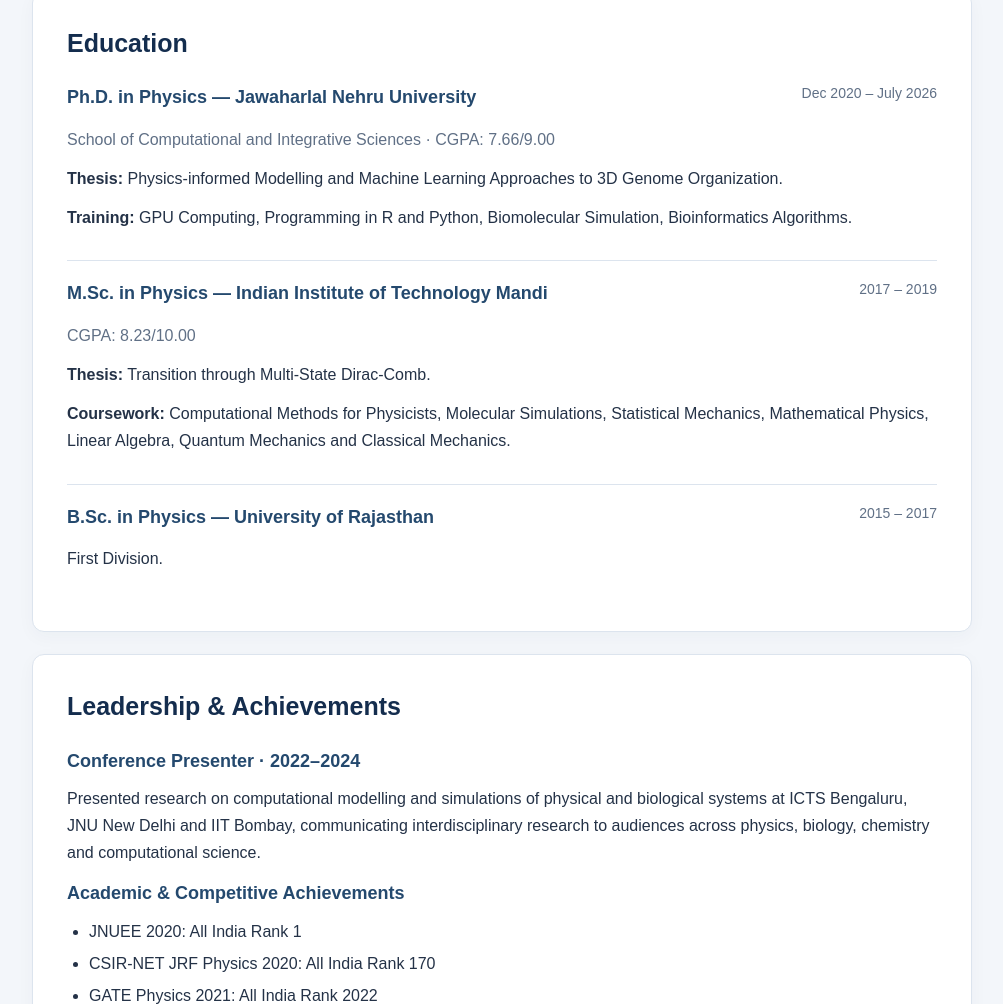
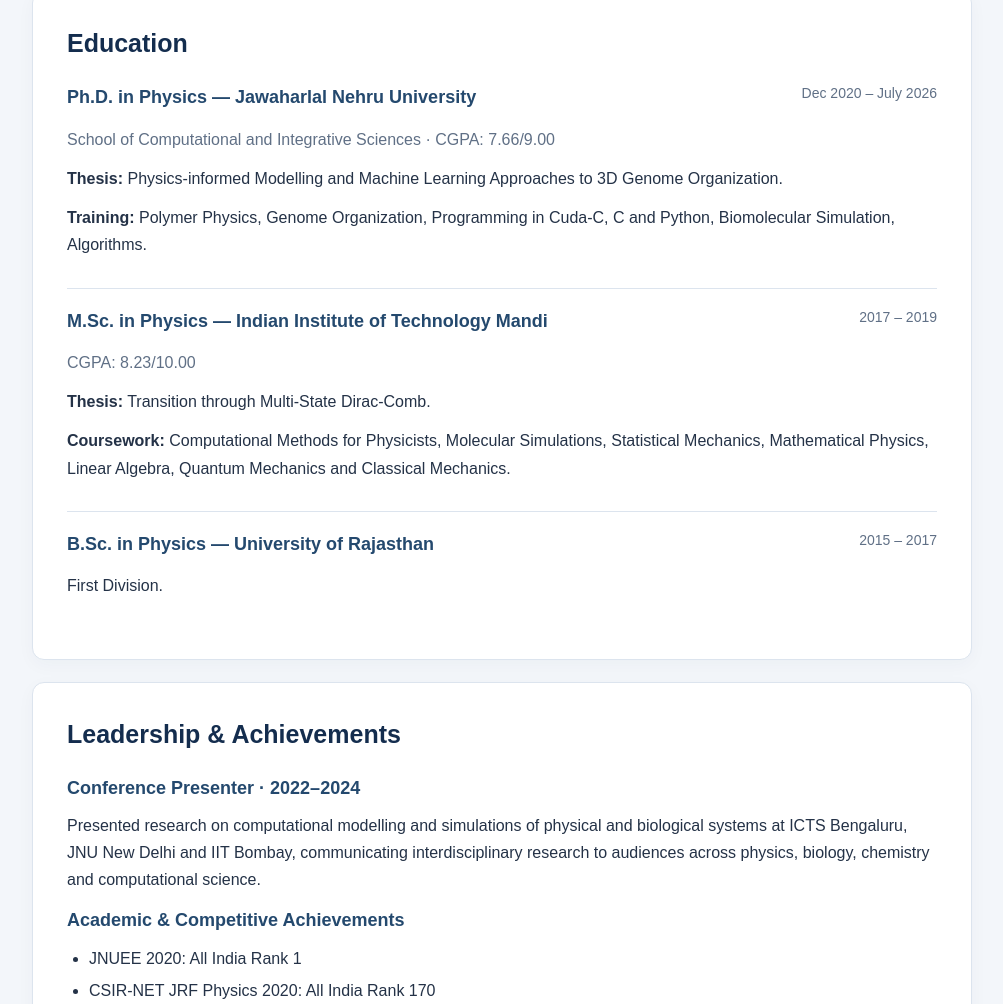
Before and after one commit to Scor8R/Rahul_Mittal, a plain HTML site: page index.html in a window 1280 px wide. Shown: the part 2858-3862 px from the top of the page, without its empty margins (138-1141 px from the left). Drawn offline with Linux system fonts and the light colour scheme.

Commit message:
Update index.html

```diff
--- a/index.html
+++ b/index.html
@@ -267,7 +267,7 @@
         <div class="item-head"><h3>Ph.D. in Physics — Jawaharlal Nehru University</h3><span class="date">Dec 2020 – July 2026</span></div>
         <p class="muted">School of Computational and Integrative Sciences · CGPA: 7.66/9.00</p>
         <p><strong>Thesis:</strong> Physics-informed Modelling and Machine Learning Approaches to 3D Genome Organization.</p>
-        <p><strong>Training:</strong> GPU Computing, Programming in R and Python, Biomolecular Simulation, Bioinformatics Algorithms.</p>
+        <p><strong>Training:</strong> Polymer Physics, Genome Organization, Programming in Cuda-C, C and Python, Biomolecular Simulation, Algorithms.</p>
       </div>
       <div class="item">
         <div class="item-head"><h3>M.Sc. in Physics — Indian Institute of Technology Mandi</h3><span class="date">2017 – 2019</span></div>
```
